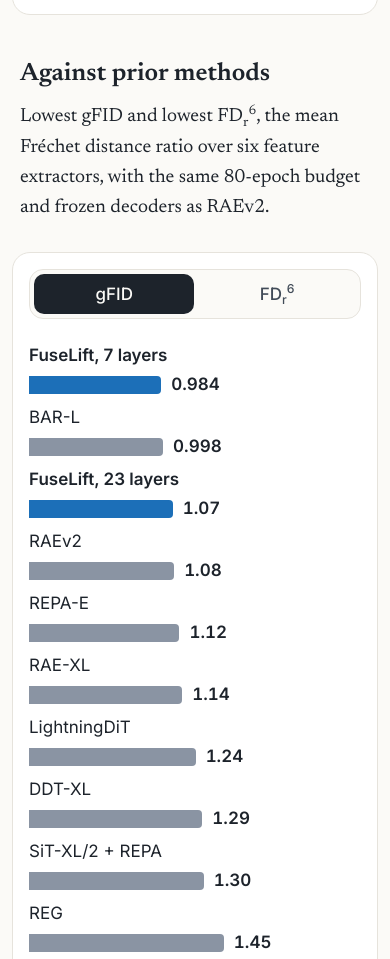
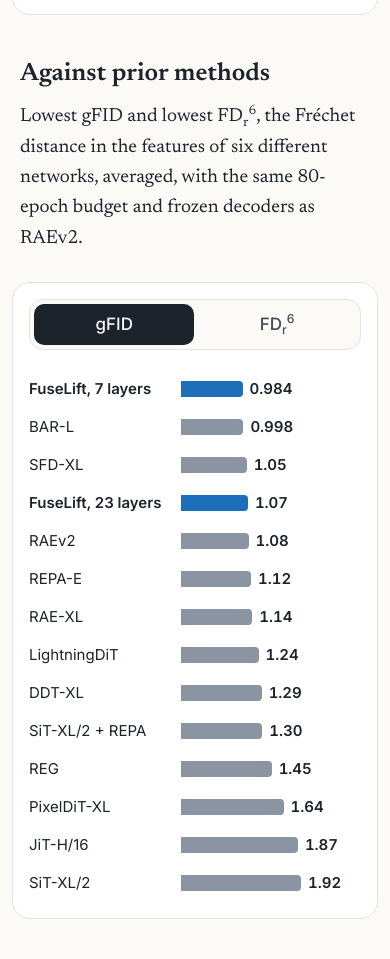
Before and after one commit to Hongyang-Du/FuseLift, a plain HTML site: page docs/index.html in a window 390 px wide. Shown: the part 7667-8626 px from the top of the page. Drawn offline with Linux system fonts and the light colour scheme.

Commit message:
Add PixelDiT-XL and SFD-XL to the comparison; link Paper to arXiv again
The leaderboard gains the two baselines from the paper's Table 2. On phones each
row now fits on one line, so the longer board stays about one screen tall. The
hosted PDF is removed, and FDr6 is described as an averaged Fréchet distance
rather than a ratio.

Co-Authored-By: Claude Opus 5.5 <noreply@anthropic.com>

```diff
--- a/docs/index.html
+++ b/docs/index.html
@@ -44,7 +44,7 @@
     <p class="affils notes"><sup>*</sup>Equal contribution · <sup>†</sup>Equal advising</p>
 
     <div class="cta">
-      <a class="btn primary" href="paper.pdf">Paper</a>
+      <a class="btn primary" href="https://arxiv.org/abs/2609.31620">Paper</a>
       <a class="btn" href="https://github.com/Hongyang-Du/FuseLift#reproduce-the-gfid">
         <svg viewBox="0 0 24 24" aria-hidden="true"><path fill="currentColor" d="M12 .5a11.5 11.5 0 0 0-3.64 22.41c.58.1.79-.25.79-.56v-2c-3.2.7-3.88-1.36-3.88-1.36-.52-1.33-1.28-1.69-1.28-1.69-1.05-.71.08-.7.08-.7 1.16.08 1.77 1.19 1.77 1.19 1.03 1.77 2.7 1.26 3.36.96.1-.75.4-1.26.73-1.55-2.55-.29-5.24-1.28-5.24-5.69 0-1.26.45-2.29 1.19-3.09-.12-.29-.52-1.46.11-3.05 0 0 .97-.31 3.17 1.18a11 11 0 0 1 5.78 0c2.2-1.49 3.17-1.18 3.17-1.18.63 1.59.23 2.76.11 3.05.74.8 1.19 1.83 1.19 3.09 0 4.42-2.7 5.4-5.26 5.68.41.36.78 1.06.78 2.14v3.17c0 .31.21.67.8.56A11.5 11.5 0 0 0 12 .5Z"/></svg>
         Reproduce 0.984 gFID
@@ -256,7 +256,7 @@
 
   <div class="col">
     <h3>Against prior methods</h3>
-    <p>Lowest gFID and lowest FD<sub>r</sub><sup>6</sup>, the mean Fréchet distance ratio over six feature extractors, with the same 80-epoch budget and frozen decoders as RAEv2.</p>
+    <p>Lowest gFID and lowest FD<sub>r</sub><sup>6</sup>, the Fréchet distance in the features of six different networks, averaged, with the same 80-epoch budget and frozen decoders as RAEv2.</p>
   </div>
 
   <figure class="viz" id="viz-board">
--- a/docs/main.js
+++ b/docs/main.js
@@ -615,7 +615,8 @@
     const rows = [
       ['SiT-XL/2', 1400, 1.92, 7.48], ['SiT-XL/2 + REPA', 1400, 1.30, 5.44], ['LightningDiT', 800, 1.24, 4.58],
       ['DDT-XL', 800, 1.29, 5.75], ['REPA-E', 800, 1.12, 3.06], ['REG', 800, 1.45, 4.50], ['RAE-XL', 800, 1.14, 3.27],
-      ['JiT-H/16', 600, 1.87, 7.68], ['BAR-L', 400, 0.998, 3.64], ['RAEv2', 80, 1.08, 2.19],
+      ['JiT-H/16', 600, 1.87, 7.68], ['PixelDiT-XL', 320, 1.64, 4.40], ['SFD-XL', 800, 1.05, 2.40],
+      ['BAR-L', 400, 0.998, 3.64], ['RAEv2', 80, 1.08, 2.19],
       ['FuseLift, 23 layers', 80, 1.07, 2.30, 1], ['FuseLift, 7 layers', 80, 0.984, 2.14, 1],
     ].map(([name, ep, gfid, fdr6, ours]) => ({ name, ep, gfid, fdr6, ours }));
     const max = { gfid: 1.92, fdr6: 7.68 };
@@ -627,12 +628,12 @@
     });
     let metric = 'gfid', shown = reduce;
     const layout = () => {
-      const rh = matchMedia('(max-width: 760px)').matches ? 62 : 34;
+      const rh = matchMedia('(max-width: 760px)').matches ? 38 : 34;
       const order = [...rows].sort((a, b) => a[metric] - b[metric]);
       board.style.height = rows.length * rh + 'px';
       order.forEach((r, i) => {
         r.el.style.transform = `translateY(${i * rh}px)`;
-        $('.bar', r.el).style.width = shown ? `calc((100% - 74px) * ${r[metric] / max[metric]})` : '0';
+        $('.bar', r.el).style.width = shown ? `calc((100% - 60px) * ${r[metric] / max[metric]})` : '0';
         const v = r[metric];
         $('.v', r.el).textContent = metric === 'gfid' && v < 1 ? v.toFixed(3) : v.toFixed(2);
         r.el.title = `${r.name}: ${r.ep} training epochs`;
--- a/docs/style.css
+++ b/docs/style.css
@@ -336,7 +336,10 @@ footer p { margin: 0; }
   .arrow { width: 9px; }
   .dit-badge { padding: 4px 13px; font-size: 16px; }
   .seg button { flex: 1 1 auto; padding: 10px 12px; }
-  .brow { grid-template-columns: minmax(0, 1fr); height: 62px; gap: 2px; align-content: center; }
+  /* one line per method, so the 14-row board stays about one screen tall */
+  .brow { grid-template-columns: 146px minmax(0, 1fr); height: 38px; gap: 6px; font-size: 15px; }
+  .brow .bar { height: 16px; }
+  .brow .track { gap: 7px; }
   .brow .ep { display: none; }
 }
 
```
Also changed, not shown: 2 other files.
